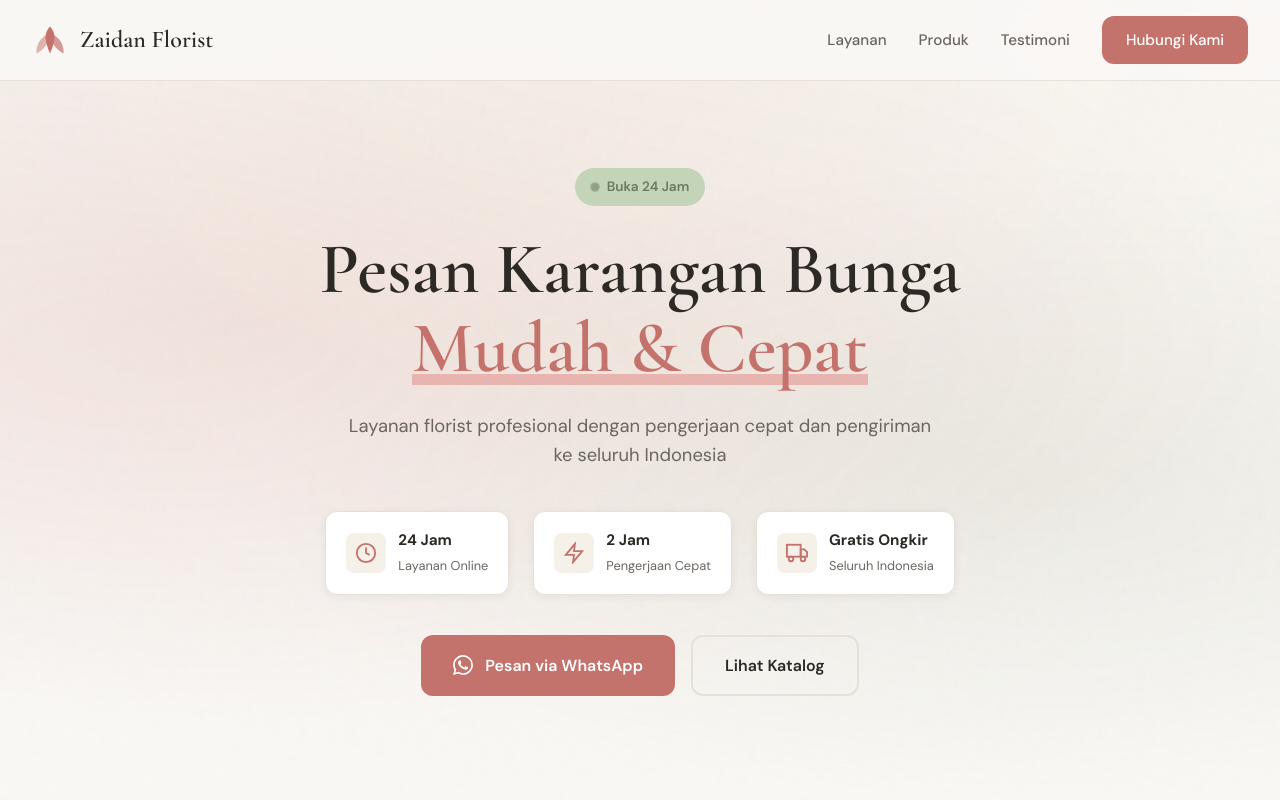
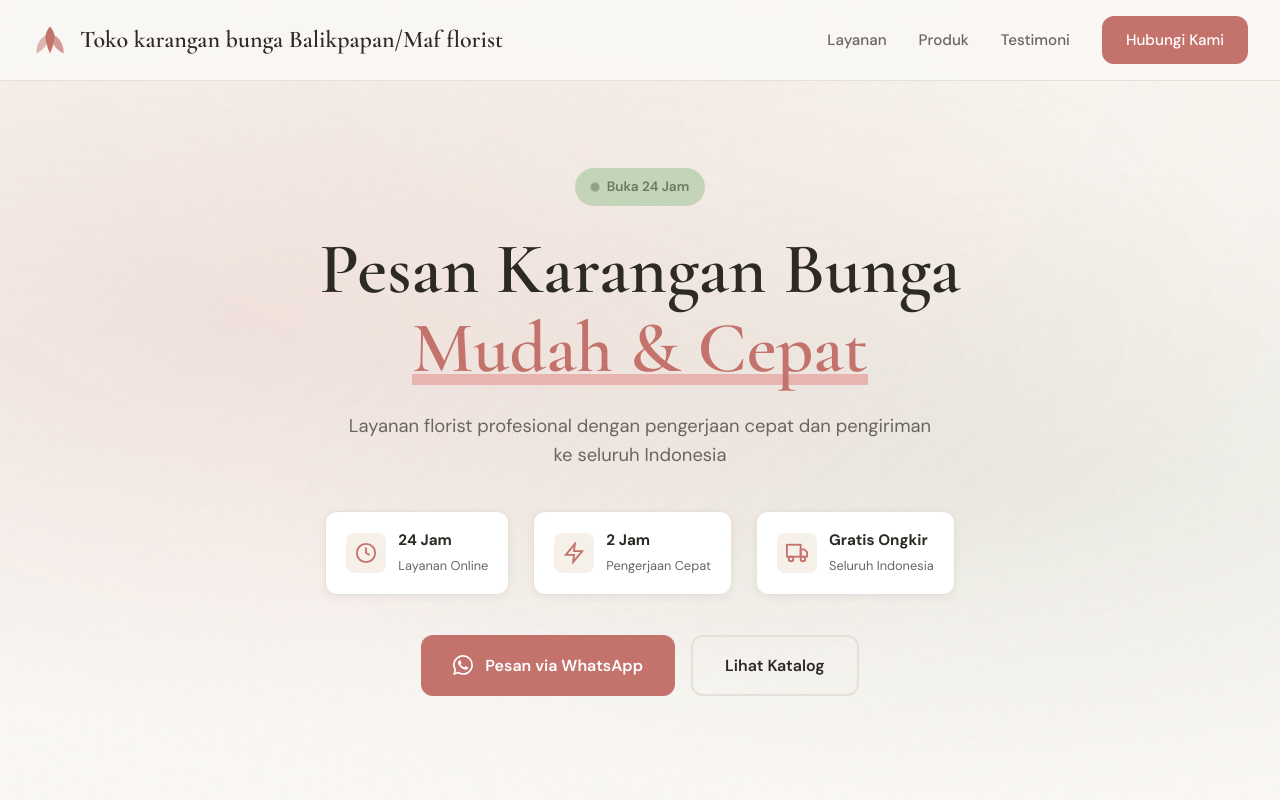
Before and after one commit to dimitrov-dotcom/rijal-florist, a plain HTML site: page index.html in a window 1280 px wide. Shown: the top 800 px of the page. Drawn offline with nearby package versions, Linux system fonts and the light colour scheme.

```diff
--- a/index.html
+++ b/index.html
@@ -22,7 +22,7 @@
                     <path d="M20 12C20 12 28 15 32 22C36 29 35 35 35 35C35 35 28 32 24 25C20 18 20 12 20 12Z" fill="currentColor" opacity="0.7"/>
                     <path d="M20 12C20 12 12 15 8 22C4 29 5 35 5 35C5 35 12 32 16 25C20 18 20 12 20 12Z" fill="currentColor" opacity="0.5"/>
                 </svg>
-                <span>Zaidan Florist</span>
+                <span>Toko karangan bunga Balikpapan/Maf florist</span>
             </a>
             <div class="nav-links">
                 <a href="#layanan">Layanan</a>
@@ -103,7 +103,7 @@
             </div>
 
             <div class="hero-actions reveal-up">
-                <a href="https://wa.me/6285141659032" class="btn-primary">
+                <a href="https://wa.me/6289517078215" class="btn-primary">
                     <svg viewBox="0 0 24 24" fill="currentColor">
                         <path d="M17.472 14.382c-.297-.149-1.758-.867-2.03-.967-.273-.099-.471-.148-.67.15-.197.297-.767.966-.94 1.164-.173.199-.347.223-.644.075-.297-.15-1.255-.463-2.39-1.475-.883-.788-1.48-1.761-1.653-2.059-.173-.297-.018-.458.13-.606.134-.133.298-.347.446-.52.149-.174.198-.298.298-.497.099-.198.05-.371-.025-.52-.075-.149-.669-1.612-.916-2.207-.242-.579-.487-.5-.669-.51-.173-.008-.371-.01-.57-.01-.198 0-.52.074-.792.372-.272.297-1.04 1.016-1.04 2.479 0 1.462 1.065 2.875 1.213 3.074.149.198 2.096 3.2 5.077 4.487.709.306 1.262.489 1.694.625.712.227 1.36.195 1.871.118.571-.085 1.758-.719 2.006-1.413.248-.694.248-1.289.173-1.413-.074-.124-.272-.198-.57-.347m-5.421 7.403h-.004a9.87 9.87 0 01-5.031-1.378l-.361-.214-3.741.982.998-3.648-.235-.374a9.86 9.86 0 01-1.51-5.26c.001-5.45 4.436-9.884 9.888-9.884 2.64 0 5.122 1.03 6.988 2.898a9.825 9.825 0 012.893 6.994c-.003 5.45-4.437 9.884-9.885 9.884m8.413-18.297A11.815 11.815 0 0012.05 0C5.495 0 .16 5.335.157 11.892c0 2.096.547 4.142 1.588 5.945L.057 24l6.305-1.654a11.882 11.882 0 005.683 1.448h.005c6.554 0 11.89-5.335 11.893-11.893a11.821 11.821 0 00-3.48-8.413z"/>
                     </svg>
@@ -545,7 +545,7 @@
             </div>
 
             <div class="footer-bottom">
-                <p>&copy; 2024 Zaidan Florist. All rights reserved.</p>
+                <p>&copy; 2025 Toko karangan bunga Balikpapan/Maf florist. All rights reserved.</p>
             </div>
         </div>
     </footer>
```
